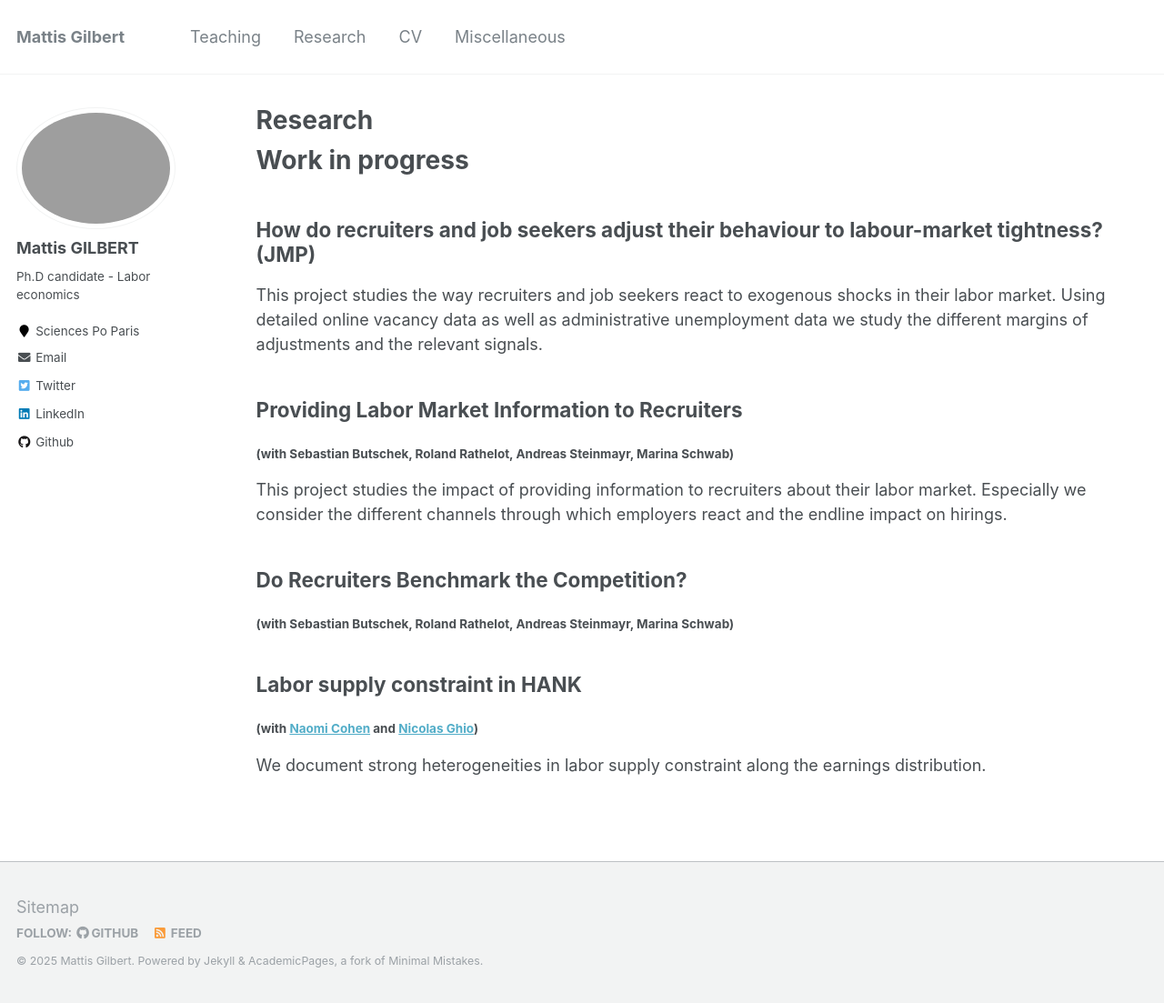
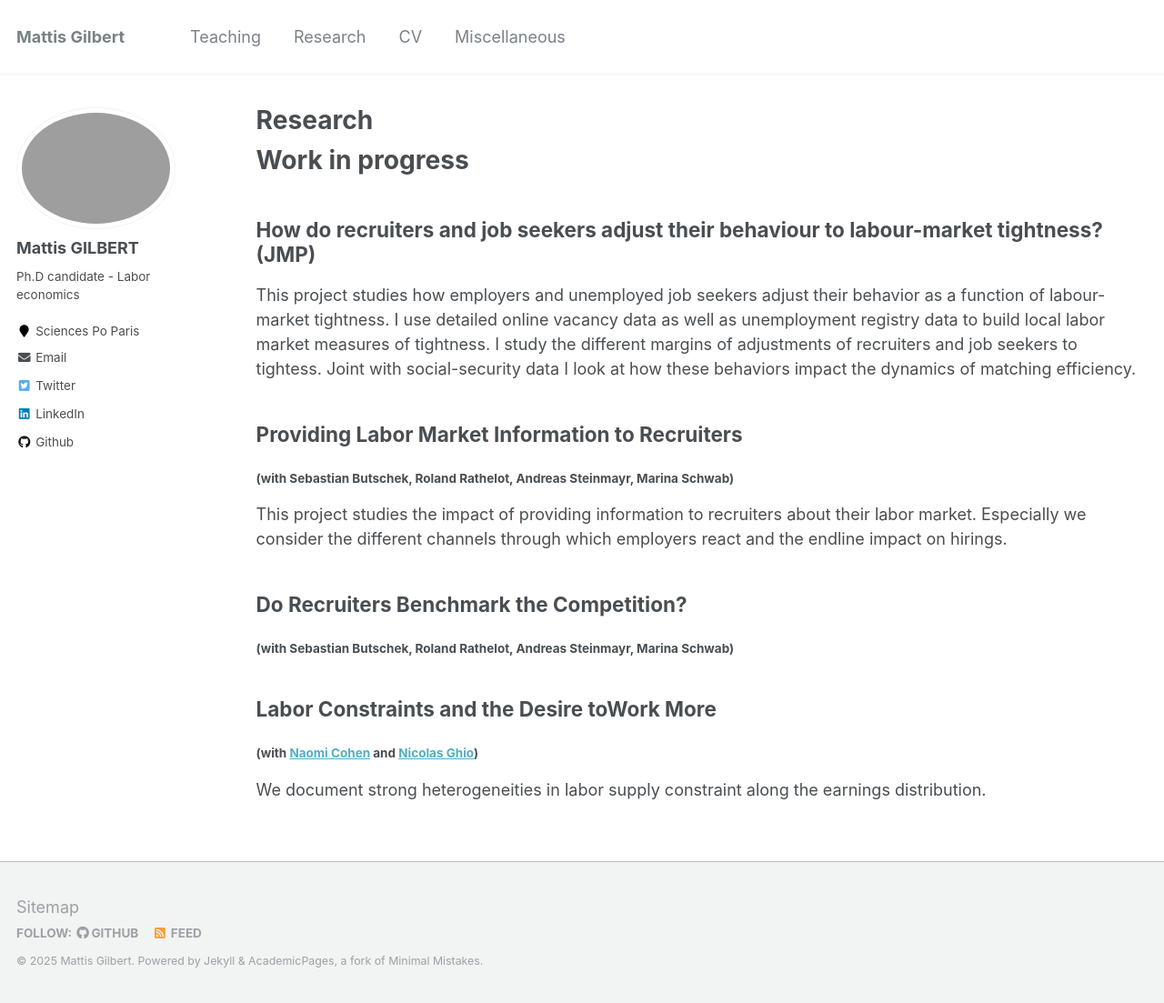
Before and after one commit to mattis-gilbert/mattis-gilbert.github.io, a Jekyll site: the page built from _pages/research.md, in a window 1280 px wide and 1103 px high. Shown: the whole window at 91% size. Built offline with Jekyll 4.4.1, drawn with Linux system fonts in a browser that asks for light colours.

Commit message:
update 2 research

```diff
--- a/_pages/research.md
+++ b/_pages/research.md
@@ -11,7 +11,7 @@ redirect_from:
 
 ## How do recruiters and job seekers adjust their behaviour to labour-market tightness? (JMP)
 
-This project studies the way recruiters and job seekers react to exogenous shocks in their labor market. Using detailed online vacancy data as well as administrative unemployment data we study the different margins of adjustments and the relevant signals.
+This project studies how employers and unemployed job seekers adjust their behavior as a function of labour-market tightness. I use detailed online vacancy data as well as unemployment registry data to build local labor market measures of tightness. I study the different margins of adjustments of recruiters and job seekers to tightess. Joint with social-security data I look at how these behaviors impact the dynamics of matching efficiency.
 
 ## Providing Labor Market Information to Recruiters
 #### (with Sebastian Butschek, Roland Rathelot, Andreas Steinmayr, Marina Schwab)
@@ -21,7 +21,7 @@ This project studies the impact of providing information to recruiters about the
 ## Do Recruiters Benchmark the Competition?
 #### (with Sebastian Butschek, Roland Rathelot, Andreas Steinmayr, Marina Schwab)
 
-## Labor supply constraint in HANK
+## Labor Constraints and the Desire toWork More
 #### (with [Naomi Cohen](https://www.naomicohen.fr/) and   [Nicolas Ghio](https://nicolasghio.github.io/))
 
 We document strong heterogeneities in labor supply constraint along the earnings distribution.
```
